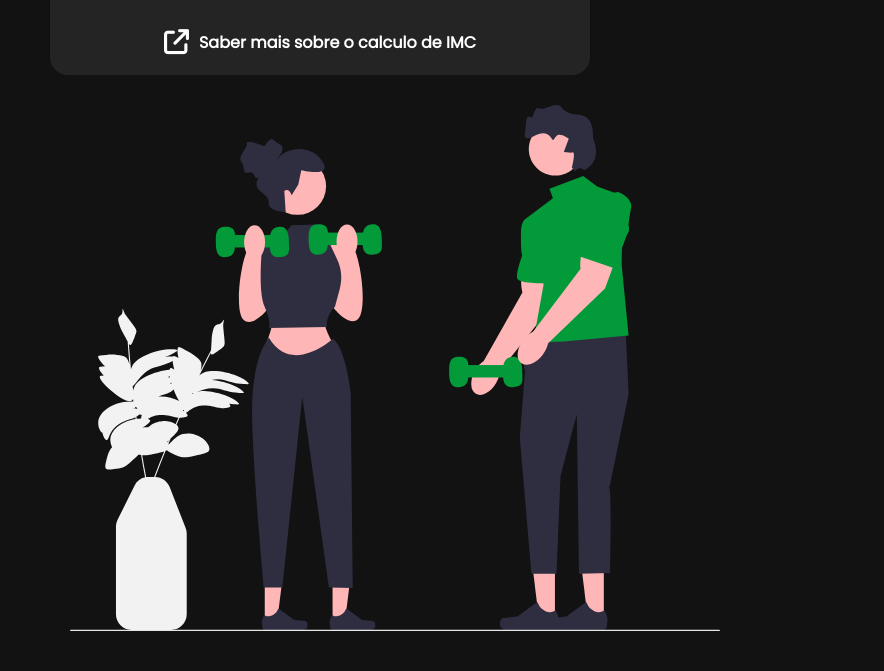
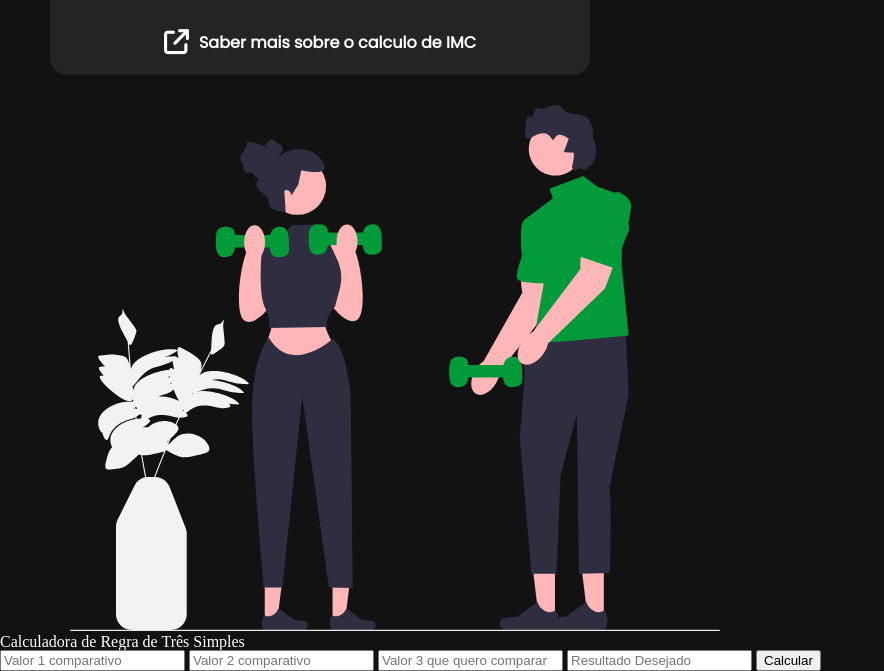
Before and after one commit to Fabricio1408/projeto-utilitarios, a plain HTML site: page index.html in a window 1280 px wide. Shown: the part 589-1260 px from the top of the page, without its empty margins (0-884 px from the left). Before the commit the page ends 1223 px from the top, so only its background shows below. Drawn offline with Linux system fonts and the light colour scheme.

Commit message:
Update index.html
attcod

```diff
--- a/index.html
+++ b/index.html
@@ -53,6 +53,24 @@
         </div>
     </main>
 
+<section>
+    <h2>Calculadora de Regra de Três Simples</h2>
+
+<form id="regraDeTresForm">
+    <input type="number" id="valor1" placeholder="Valor 1 comparativo" required>
+
+    <input type="number" id="valor2" placeholder="Valor 2 comparativo" required>
+
+    <input type="number" id="valor3" placeholder="Valor 3 que quero comparar" required>
+
+    <input type="number" id="resultado" placeholder="Resultado Desejado" required>
+
+    <button type="button" onclick="calcularRegraDeTres()">Calcular</button>
+</form>
+
+<p id="resultadoCalculo"></p>
+</section>
+
     <script src="./assets/JS/script.js"></script>
 </body>
 
```
